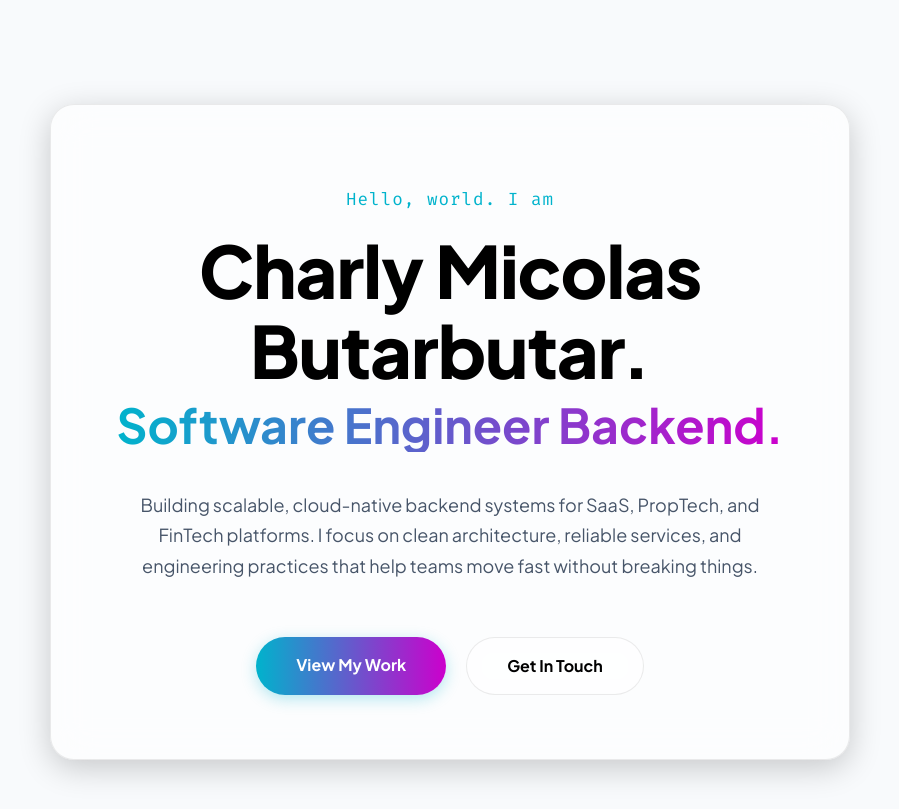
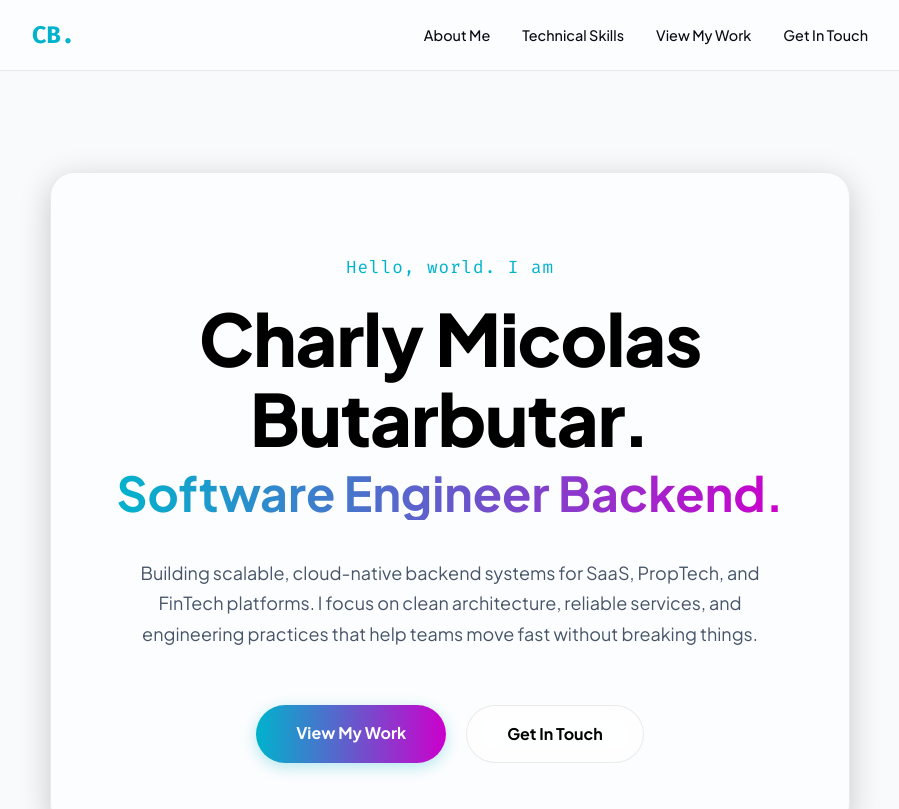
Before and after one commit to charlybutar21/charly-micolas-website, a Next.js app: page / in a window 1280 px wide. Shown: the top 809 px of the page, without its empty margins (190-1089 px from the left). Built offline with nearby package versions, Linux system fonts and the light colour scheme.

Commit message:
feat: add sticky glassmorphic navbar and reduce section gaps

```diff
--- a/app/components/About.module.css
+++ b/app/components/About.module.css
@@ -1,6 +1,6 @@
 .about {
   margin: 0 auto;
-  padding: 100px 0;
+  padding: 50px 0;
   max-width: 800px;
 }
 
--- a/app/components/Contact.module.css
+++ b/app/components/Contact.module.css
@@ -1,6 +1,6 @@
 .contact {
   margin: 0 auto;
-  padding: 100px 0;
+  padding: 50px 0;
   max-width: 800px;
   display: flex;
   justify-content: center;
--- a/app/components/Education.module.css
+++ b/app/components/Education.module.css
@@ -1,6 +1,6 @@
 .education {
   margin: 0 auto;
-  padding: 100px 0;
+  padding: 50px 0;
   max-width: 800px;
 }
 
--- a/app/components/Experience.module.css
+++ b/app/components/Experience.module.css
@@ -1,6 +1,6 @@
 .experience {
   margin: 0 auto;
-  padding: 100px 0;
+  padding: 50px 0;
   max-width: 800px;
 }
 
--- /dev/null
+++ b/app/components/Navbar.module.css
@@ -0,0 +1,59 @@
+.navbar {
+  position: fixed;
+  top: 0;
+  left: 0;
+  width: 100%;
+  z-index: 1000;
+  background: var(--glass-bg, rgba(11, 9, 20, 0.6));
+  backdrop-filter: blur(12px);
+  -webkit-backdrop-filter: blur(12px);
+  border-bottom: 1px solid var(--border, rgba(255, 255, 255, 0.05));
+}
+
+.navContainer {
+  max-width: 900px;
+  margin: 0 auto;
+  padding: 1rem 2rem;
+  display: flex;
+  justify-content: space-between;
+  align-items: center;
+}
+
+@media (max-width: 768px) {
+  .navContainer {
+    padding: 1rem 1.5rem;
+  }
+}
+
+.logo a {
+  font-family: var(--font-fira-code), monospace;
+  font-weight: bold;
+  font-size: 1.5rem;
+  color: var(--accent);
+}
+
+.navLinks {
+  list-style: none;
+  display: flex;
+  gap: 2rem;
+  margin: 0;
+  padding: 0;
+}
+
+.navLinks a {
+  font-size: 0.9rem;
+  font-weight: 500;
+  color: var(--foreground);
+  transition: color 0.3s ease, text-shadow 0.3s ease;
+}
+
+.navLinks a:hover {
+  color: var(--accent);
+  text-shadow: 0 0 10px var(--accent-glow);
+}
+
+@media (max-width: 768px) {
+  .navLinks {
+    display: none;
+  }
+}
--- /dev/null
+++ b/app/components/Navbar.tsx
@@ -0,0 +1,20 @@
+import Link from 'next/link';
+import styles from './Navbar.module.css';
+
+export default function Navbar() {
+  return (
+    <nav className={styles.navbar}>
+      <div className={styles.navContainer}>
+        <div className={styles.logo}>
+          <Link href="/">CB.</Link>
+        </div>
+        <ul className={styles.navLinks}>
+          <li><Link href="#about">About Me</Link></li>
+          <li><Link href="#skills">Technical Skills</Link></li>
+          <li><Link href="#experience">View My Work</Link></li>
+          <li><Link href="#contact">Get In Touch</Link></li>
+        </ul>
+      </div>
+    </nav>
+  );
+}
--- a/app/components/Skills.module.css
+++ b/app/components/Skills.module.css
@@ -1,6 +1,6 @@
 .skills {
   margin: 0 auto;
-  padding: 100px 0;
+  padding: 50px 0;
   max-width: 800px;
 }
 
--- a/app/globals.css
+++ b/app/globals.css
@@ -125,11 +125,13 @@ a:hover {
   max-width: 900px;
   margin: 0 auto;
   padding: 2rem;
+  padding-top: 100px;
 }
 
 @media (max-width: 768px) {
   .container {
     padding: 1.5rem;
+    padding-top: 80px;
   }
 }
 
--- a/app/layout.tsx
+++ b/app/layout.tsx
@@ -1,5 +1,6 @@
 import type { Metadata } from "next";
 import { Plus_Jakarta_Sans, Fira_Code } from "next/font/google";
+import Navbar from "./components/Navbar";
 import "./globals.css";
 
 const jakarta = Plus_Jakarta_Sans({
@@ -52,6 +53,7 @@ export default function RootLayout({
           <div className="aurora-blob aurora-blob-2"></div>
           <div className="aurora-blob aurora-blob-3"></div>
         </div>
+        <Navbar />
         {children}
       </body>
     </html>
```
